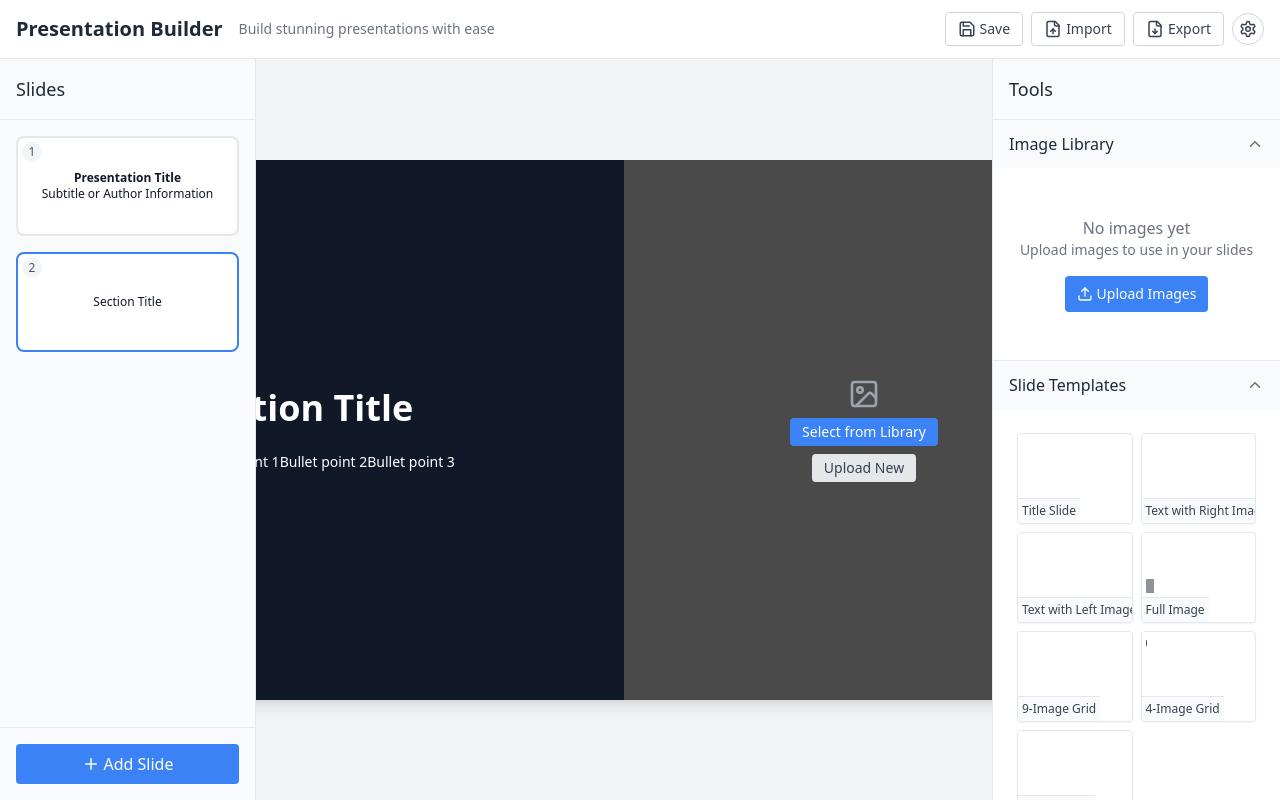
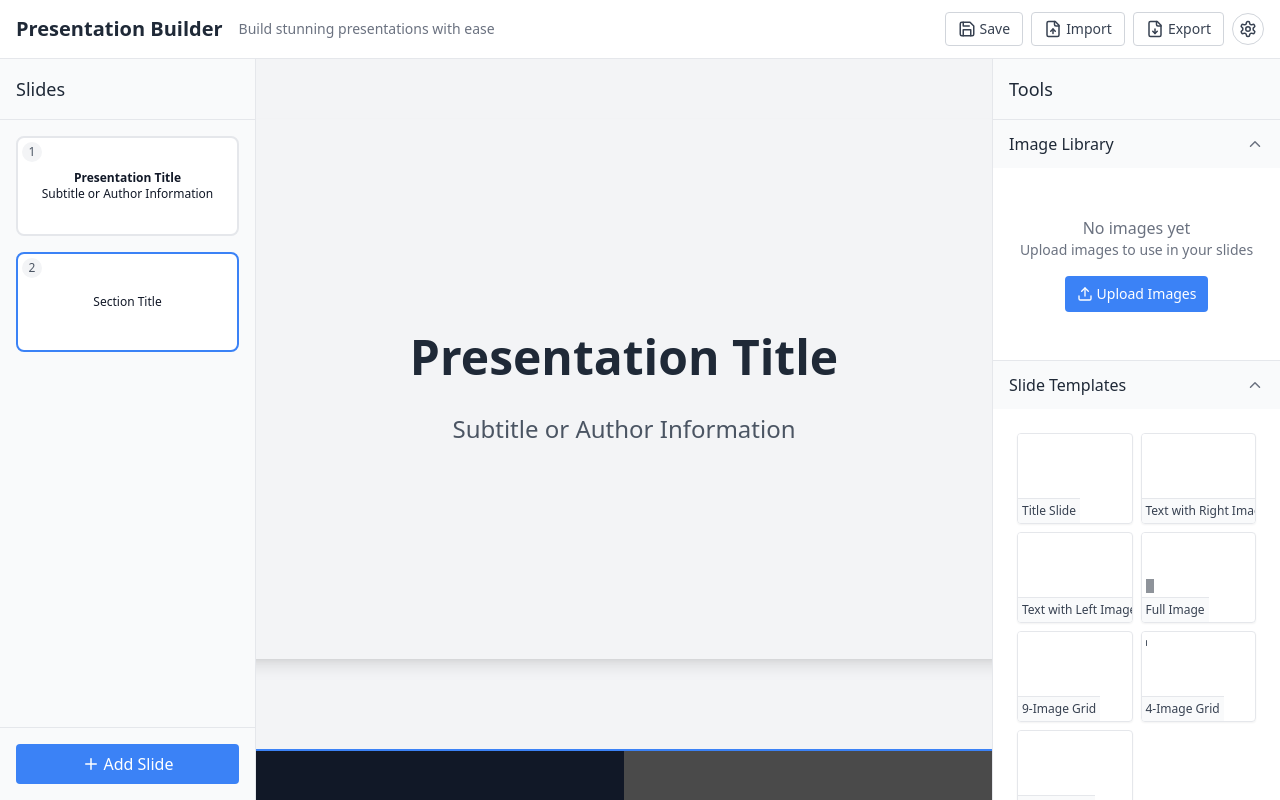
Before and after one commit to cheepka/presentation-builder, a React (Create React App) app: page / in a window 1280 px wide. Both pictures are taken after a click on the button "Text with Right Image". Built offline with nearby package versions, Linux system fonts and the light colour scheme.

Commit message:
feat: add scrollable slide view in center panel similar to Apple Keynote

```diff
--- a/package.json
+++ b/package.json
@@ -1,6 +1,6 @@
 {
   "name": "presentation-builder",
-  "version": "0.2.0",
+  "version": "0.3.0",
   "private": true,
   "dependencies": {
     "@testing-library/jest-dom": "^5.17.0",
--- a/src/components/SlideEditor.js
+++ b/src/components/SlideEditor.js
@@ -15,7 +15,7 @@ import FourGridSlide from './slideTypes/FourGridSlide';
 import SplitVerticalSlide from './slideTypes/SplitVerticalSlide';
 
 /**
- * Component for displaying and editing the current slide
+ * Component for displaying and editing all slides in a scrollable view
  * @returns {React.ReactElement} The SlideEditor component
  */
 const SlideEditor = () => {
@@ -34,11 +34,9 @@ const SlideEditor = () => {
     );
   }
 
-  const currentSlide = slides[currentSlideIndex];
-
   // Handle slide updates
-  const handleSlideUpdate = (field, value) => {
-    const updatedSlide = { ...currentSlide };
+  const handleSlideUpdate = (index, field, value) => {
+    const updatedSlide = { ...slides[index] };
 
     if (field.includes('.')) {
       // Handle nested fields like "content.0"
@@ -51,15 +49,15 @@ const SlideEditor = () => {
     dispatch({
       type: ACTIONS.UPDATE_SLIDE,
       payload: {
-        index: currentSlideIndex,
+        index: index,
         slide: updatedSlide
       }
     });
   };
 
   // Handle image changes
-  const handleImageChange = (imageData) => {
-    const updatedSlide = { ...currentSlide };
+  const handleImageChange = (index, imageData) => {
+    const updatedSlide = { ...slides[index] };
     const currentImages = updatedSlide.images || {};
 
     // If no image data, remove the image from the position
@@ -88,35 +86,43 @@ const SlideEditor = () => {
     dispatch({
       type: ACTIONS.UPDATE_SLIDE,
       payload: {
-        index: currentSlideIndex,
+        index: index,
         slide: updatedSlide
       }
     });
   };
 
+  // Set the current slide for detailed editing
+  const setCurrentSlide = (index) => {
+    dispatch({
+      type: 'set_current_slide',
+      payload: index
+    });
+  };
+
   // Render slide content based on template type
-  const renderSlideContent = () => {
-    switch (currentSlide.type) {
+  const renderSlideContent = (slide, index) => {
+    switch (slide.type) {
       case TEMPLATE_TYPES.TITLE:
-        return <TitleSlide slide={currentSlide} onUpdate={handleSlideUpdate} />;
+        return <TitleSlide slide={slide} onUpdate={(field, value) => handleSlideUpdate(index, field, value)} />;
 
       case TEMPLATE_TYPES.FULL_IMAGE:
-        return <FullImageSlide slide={currentSlide} onUpdate={handleSlideUpdate} onImageChange={handleImageChange} />;
+        return <FullImageSlide slide={slide} onUpdate={(field, value) => handleSlideUpdate(index, field, value)} onImageChange={(imageData) => handleImageChange(index, imageData)} />;
 
       case TEMPLATE_TYPES.TEXT_RIGHT_IMAGE:
-        return <RightImageSlide slide={currentSlide} onUpdate={handleSlideUpdate} onImageChange={handleImageChange} />;
+        return <RightImageSlide slide={slide} onUpdate={(field, value) => handleSlideUpdate(index, field, value)} onImageChange={(imageData) => handleImageChange(index, imageData)} />;
 
       case TEMPLATE_TYPES.TEXT_LEFT_IMAGE:
-        return <LeftImageSlide slide={currentSlide} onUpdate={handleSlideUpdate} onImageChange={handleImageChange} />;
+        return <LeftImageSlide slide={slide} onUpdate={(field, value) => handleSlideUpdate(index, field, value)} onImageChange={(imageData) => handleImageChange(index, imageData)} />;
 
       case TEMPLATE_TYPES.IMAGE_GRID:
-        return <ImageGridSlide slide={currentSlide} onUpdate={handleSlideUpdate} onImageChange={handleImageChange} />;
+        return <ImageGridSlide slide={slide} onUpdate={(field, value) => handleSlideUpdate(index, field, value)} onImageChange={(imageData) => handleImageChange(index, imageData)} />;
 
       case TEMPLATE_TYPES.FOUR_GRID:
-        return <FourGridSlide slide={currentSlide} onUpdate={handleSlideUpdate} onImageChange={handleImageChange} />;
+        return <FourGridSlide slide={slide} onUpdate={(field, value) => handleSlideUpdate(index, field, value)} onImageChange={(imageData) => handleImageChange(index, imageData)} />;
 
       case TEMPLATE_TYPES.SPLIT_VERTICAL:
-        return <SplitVerticalSlide slide={currentSlide} onUpdate={handleSlideUpdate} onImageChange={handleImageChange} />;
+        return <SplitVerticalSlide slide={slide} onUpdate={(field, value) => handleSlideUpdate(index, field, value)} onImageChange={(imageData) => handleImageChange(index, imageData)} />;
 
       default:
         return (
@@ -127,10 +133,25 @@ const SlideEditor = () => {
     }
   };
 
-  // Slide container with 16:9 aspect ratio
+  // Render all slides in a scrollable container
   return (
-    <div className="relative bg-white shadow-lg" style={{ width: '960px', height: '540px' }}>
-      {renderSlideContent()}
+    <div className="w-full h-full overflow-y-auto p-8 flex flex-col items-center">
+      {slides.map((slide, index) => (
+        <div key={slide.id} className="mb-16">
+          <div className="text-gray-600 text-sm mb-2 ml-2">
+            Slide {index + 1}
+          </div>
+          <div
+            className={`relative bg-white shadow-lg ${index === currentSlideIndex ? 'ring-2 ring-blue-500' : 'hover:ring-2 hover:ring-blue-300'}`}
+            style={{ width: '960px', height: '540px' }}
+            onClick={() => setCurrentSlide(index)}
+          >
+            {renderSlideContent(slide, index)}
+          </div>
+        </div>
+      ))}
+      {/* Add some padding at the bottom for better scrolling experience */}
+      <div className="h-20"></div>
     </div>
   );
 };
--- a/src/components/layout/MainLayout.js
+++ b/src/components/layout/MainLayout.js
@@ -20,11 +20,9 @@ const MainLayout = ({ leftPanel, centerPanel, rightPanel }) => {
         {leftPanel}
       </div>
 
-      {/* Center Panel - Active Slide Editor */}
-      <div className="flex-1 overflow-y-auto bg-gray-100 flex items-center justify-center">
-        <div className="relative">
-          {centerPanel}
-        </div>
+      {/* Center Panel - Slide Editor with scrollable vertical layout */}
+      <div className="flex-1 bg-gray-100 overflow-y-auto">
+        {centerPanel}
       </div>
 
       {/* Right Panel - Tools & Libraries */}
--- a/src/components/slideEditor/UploadableImage.js
+++ b/src/components/slideEditor/UploadableImage.js
@@ -1,5 +1,5 @@
 import React, { useState, useRef, useEffect } from 'react';
-import { Upload, X, ImageIcon } from 'lucide-react';
+import { ImageIcon } from 'lucide-react';
 import ImageSelectModal from '../ImageSelectModal';
 
 /**
@@ -7,7 +7,6 @@ import ImageSelectModal from '../ImageSelectModal';
  *
  * A component that represents an image slot in a slide with options to:
  * - Select an image from the library via a modal
- * - Upload a new image directly
  * - Clear/remove a set image
  *
  * @param {Object} props
@@ -29,7 +28,6 @@ function UploadableImage({
   const [previewUrl, setPreviewUrl] = useState(initialImage || null);
   const [isHovering, setIsHovering] = useState(false);
   const [isModalOpen, setIsModalOpen] = useState(false);
-  const fileInputRef = useRef(null);
 
   // Reset state if initialImage changes
   useEffect(() => {
@@ -49,39 +47,6 @@ function UploadableImage({
     };
   }, [previewUrl]);
 
-  // Process a file (from input)
-  const handleFile = (file) => {
-    if (!file) return;
-
-    // Validate file is an image
-    if (!file.type.startsWith('image/')) {
-      alert('Please select an image file');
-      return;
-    }
-
-    // Create a preview URL for the selected file
-    const url = URL.createObjectURL(file);
-    setPreviewUrl(url);
-
-    // Call the callback with the file and URL
-    // Always include the position in the image data
-    if (onImageChange) {
-      onImageChange({
-        file,
-        url,
-        name: file.name,
-        size: file.size,
-        type: file.type,
-        position // Always include the position here
-      });
-    }
-  };
-
-  const handleFileChange = (e) => {
-    const file = e.target.files[0];
-    handleFile(file);
-  };
-
   const clearImage = (e) => {
     e.stopPropagation();
 
@@ -93,24 +58,12 @@ function UploadableImage({
     // Reset to placeholder
     setPreviewUrl(null);
 
-    // Clear the file input
-    if (fileInputRef.current) {
-      fileInputRef.current.value = '';
-    }
-
     // Call callback with null and position to indicate clearing
     if (onImageChange) {
       onImageChange({
         position,
         url: null
       });
-    }
-  };
-
-  const openFileDialog = (e) => {
-    e.stopPropagation();
-    if (fileInputRef.current) {
-      fileInputRef.current.click();
     }
   };
 
@@ -171,39 +124,23 @@ function UploadableImage({
             </div>
           </div>
         ) : (
-          // Empty state with action buttons
+          // Empty state with select button - improved centering
           <div
             className="w-full h-full flex items-center justify-center"
             style={placeholderStyle}
           >
-            <div className="flex flex-col items-center gap-2 p-4">
-              <ImageIcon size={32} className="text-gray-400" />
+            <div className="flex flex-col items-center justify-center gap-2 text-center">
+              <ImageIcon size={32} className="text-gray-400 mx-auto" />
               <button
                 type="button"
                 onClick={openImageSelectModal}
-                className="bg-blue-500 hover:bg-blue-600 text-white text-sm px-3 py-1 rounded transition-colors"
+                className="bg-blue-500 hover:bg-blue-600 text-white text-sm px-3 py-1 rounded transition-colors mx-auto"
               >
                 Select from Library
-              </button>
-              <button
-                type="button"
-                onClick={openFileDialog}
-                className="bg-gray-200 hover:bg-gray-300 text-gray-700 text-sm px-3 py-1 rounded transition-colors"
-              >
-                Upload New
               </button>
             </div>
           </div>
         )}
-
-        {/* Hidden file input */}
-        <input
-          ref={fileInputRef}
-          type="file"
-          accept="image/*"
-          onChange={handleFileChange}
-          className="hidden"
-        />
       </div>
 
       {/* Image Selection Modal */}
```
Also changed, not shown: src/components/slideTypes/FourGridSlide.js (+5 -42 lines), src/components/slideTypes/ImageGridSlide.js (+5 -42 lines), 1 other file (tests, documents, lock files or other folders).
